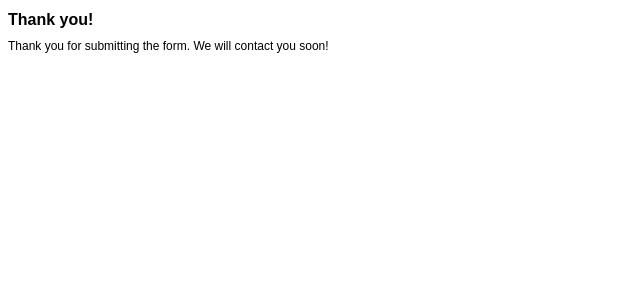
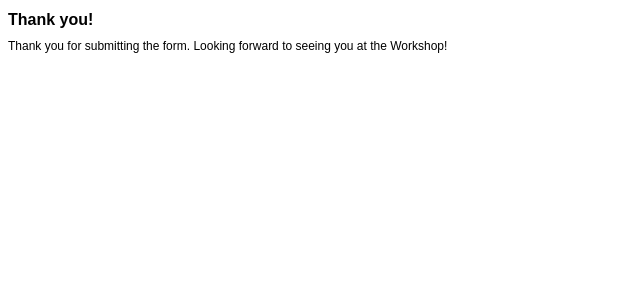
Before and after one commit to ekanou/RealEval, a Jekyll site: the page php-email-contact-form/contact-form-thank-you.html, which Jekyll copies as it is, in a window 1280 px wide. Shown: the top 300 px of the page, without its empty margins (0-640 px from the left). Built offline with Jekyll 4.4.1, drawn with Linux system fonts in a browser that asks for light colours.

Commit message:
Update contact-form-thank-you.html

```diff
--- a/php-email-contact-form/contact-form-thank-you.html
+++ b/php-email-contact-form/contact-form-thank-you.html
@@ -23,7 +23,7 @@ label,a,body
 
 <body>
 <h1>Thank you!</h1>
-Thank you for submitting the form. We will contact you soon!
+Thank you for submitting the form. Looking forward to seeing you at the Workshop!
 
 
 </body>
```
